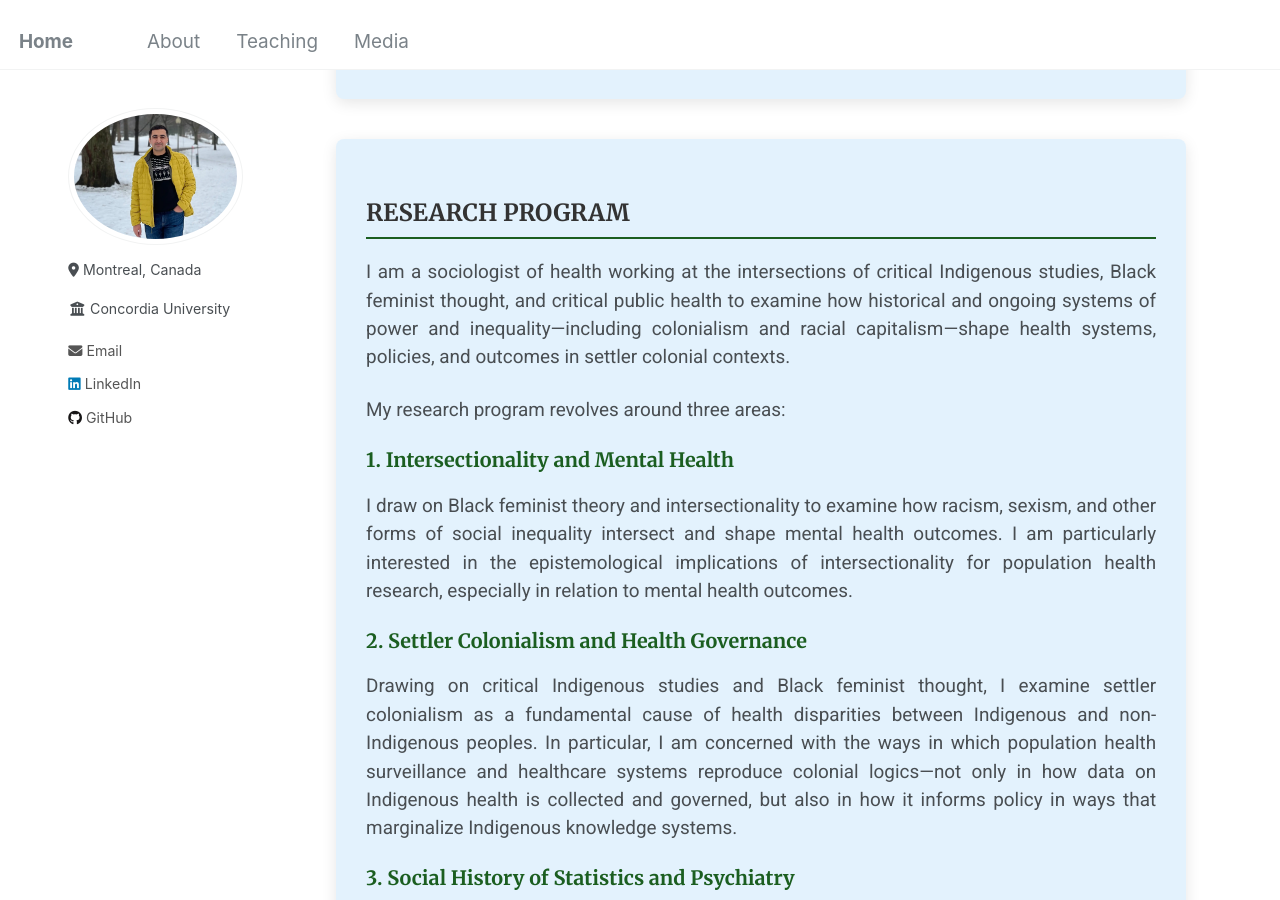
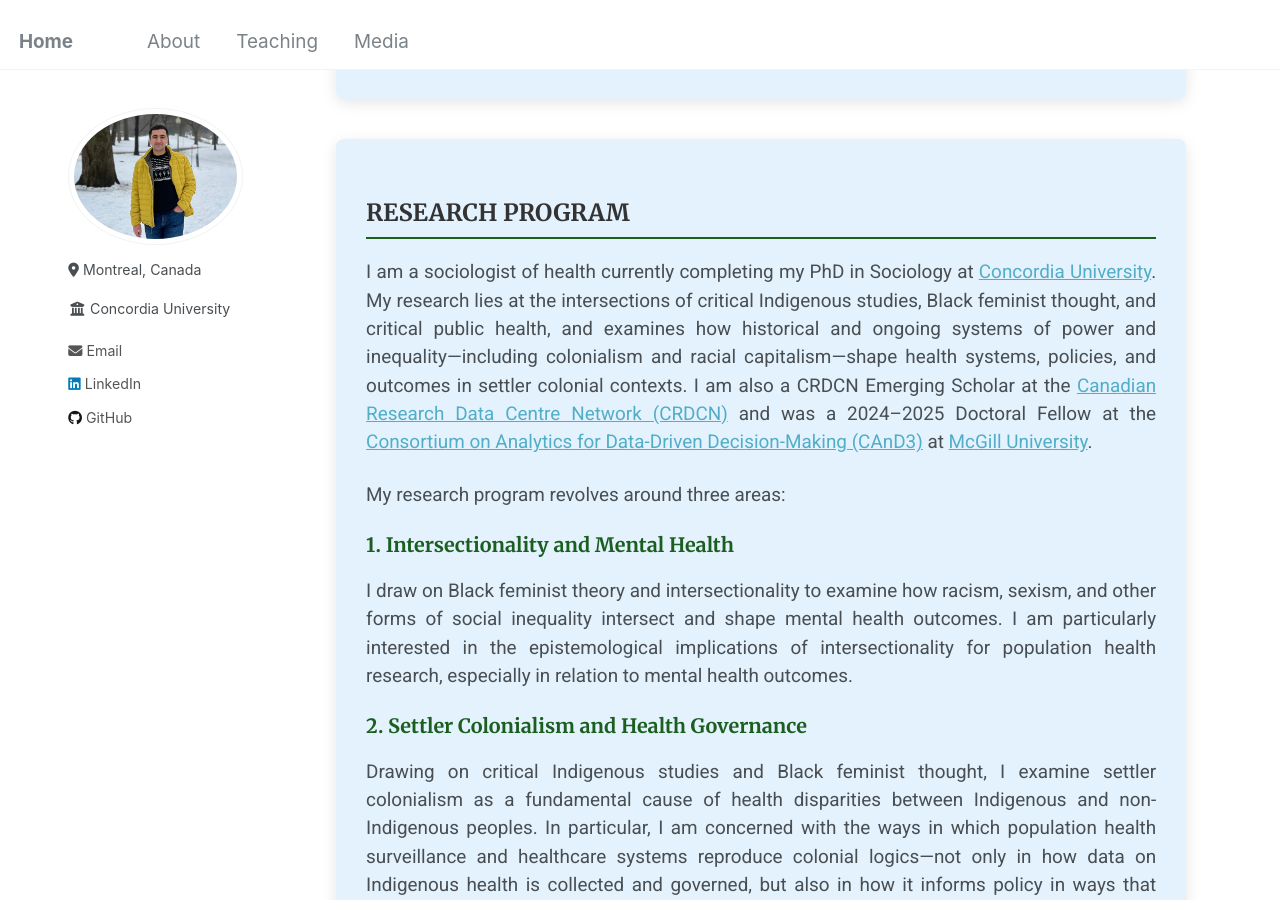
Before and after one commit to Mohsnmonji/mohsnmonji.github.io, a Jekyll site: the page built from about-me.md, in a window 1280 px wide and 900 px high, scrolled down 336 px. Built offline with Jekyll 4.4.1, drawn with Linux system fonts in a browser that asks for light colours.

Commit message:
Update about-me.md

```diff
--- a/about-me.md
+++ b/about-me.md
@@ -61,9 +61,15 @@ author_profile: true
 <!-- CARD 3: RESEARCH PROGRAM -->
 <div class="about-card">
   <h2>RESEARCH PROGRAM</h2>
-  <p>
-    I am a sociologist of health working at the intersections of critical Indigenous studies, Black feminist thought, and critical public health to examine how historical and ongoing systems of power and inequality—including colonialism and racial capitalism—shape health systems, policies, and outcomes in settler colonial contexts.
-  </p>
+ <p>
+  I am a sociologist of health currently completing my PhD in Sociology at
+  <a href="https://www.concordia.ca/" target="_blank">Concordia University</a>.
+  My research lies at the intersections of critical Indigenous studies, Black feminist thought, and critical public health, and examines how historical and ongoing systems of power and inequality—including colonialism and racial capitalism—shape health systems, policies, and outcomes in settler colonial contexts.
+  I am also a CRDCN Emerging Scholar at the
+  <a href="https://crdcn.ca" target="_blank">Canadian Research Data Centre Network (CRDCN)</a> and was a 2024–2025 Doctoral Fellow at the
+  <a href="https://www.mcgill.ca/cand3/" target="_blank">Consortium on Analytics for Data-Driven Decision-Making (CAnD3)</a> at
+  <a href="https://www.mcgill.ca/" target="_blank">McGill University</a>.
+</p>
 
   <p>My research program revolves around three areas:</p>
 
```
